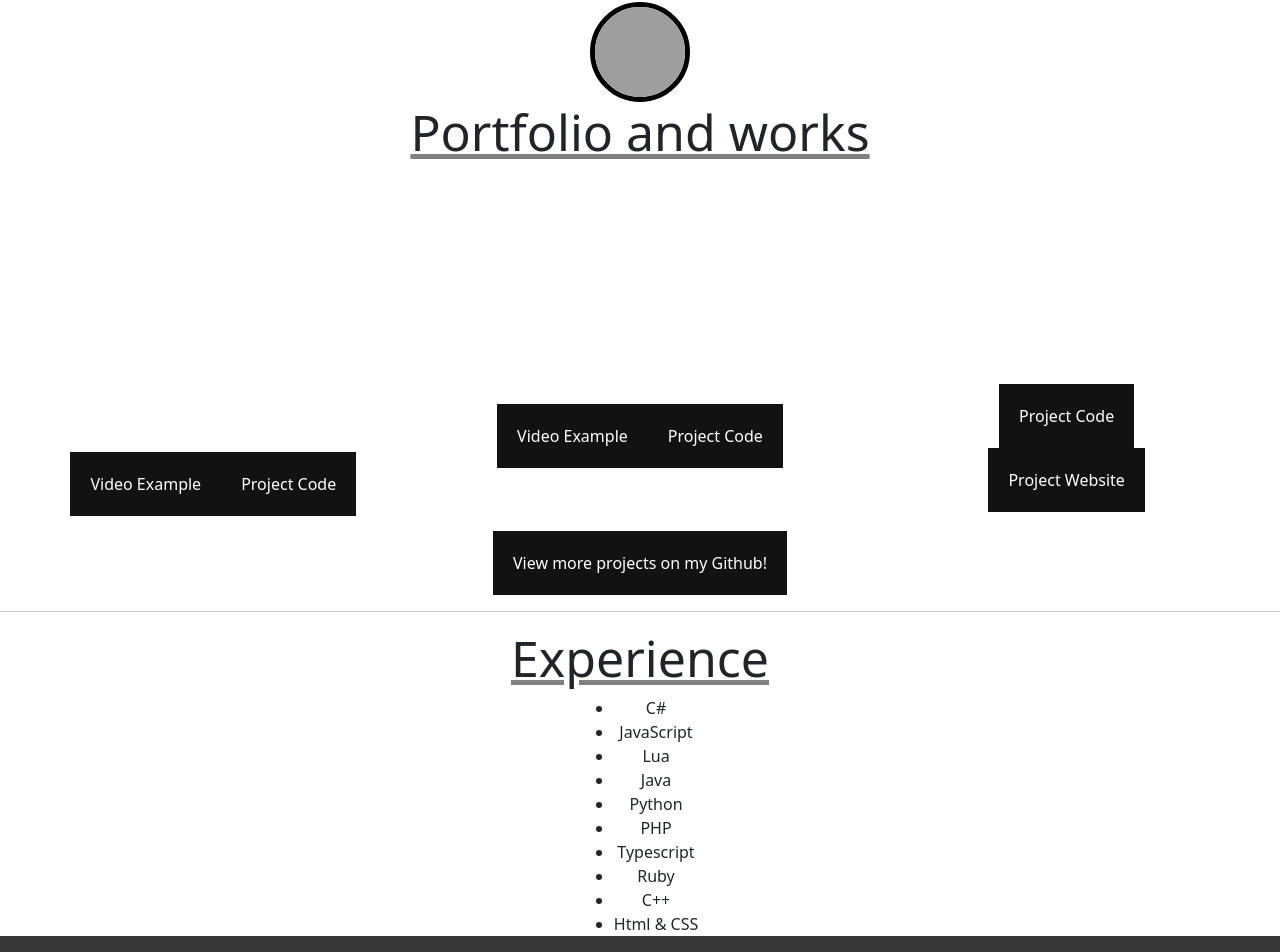
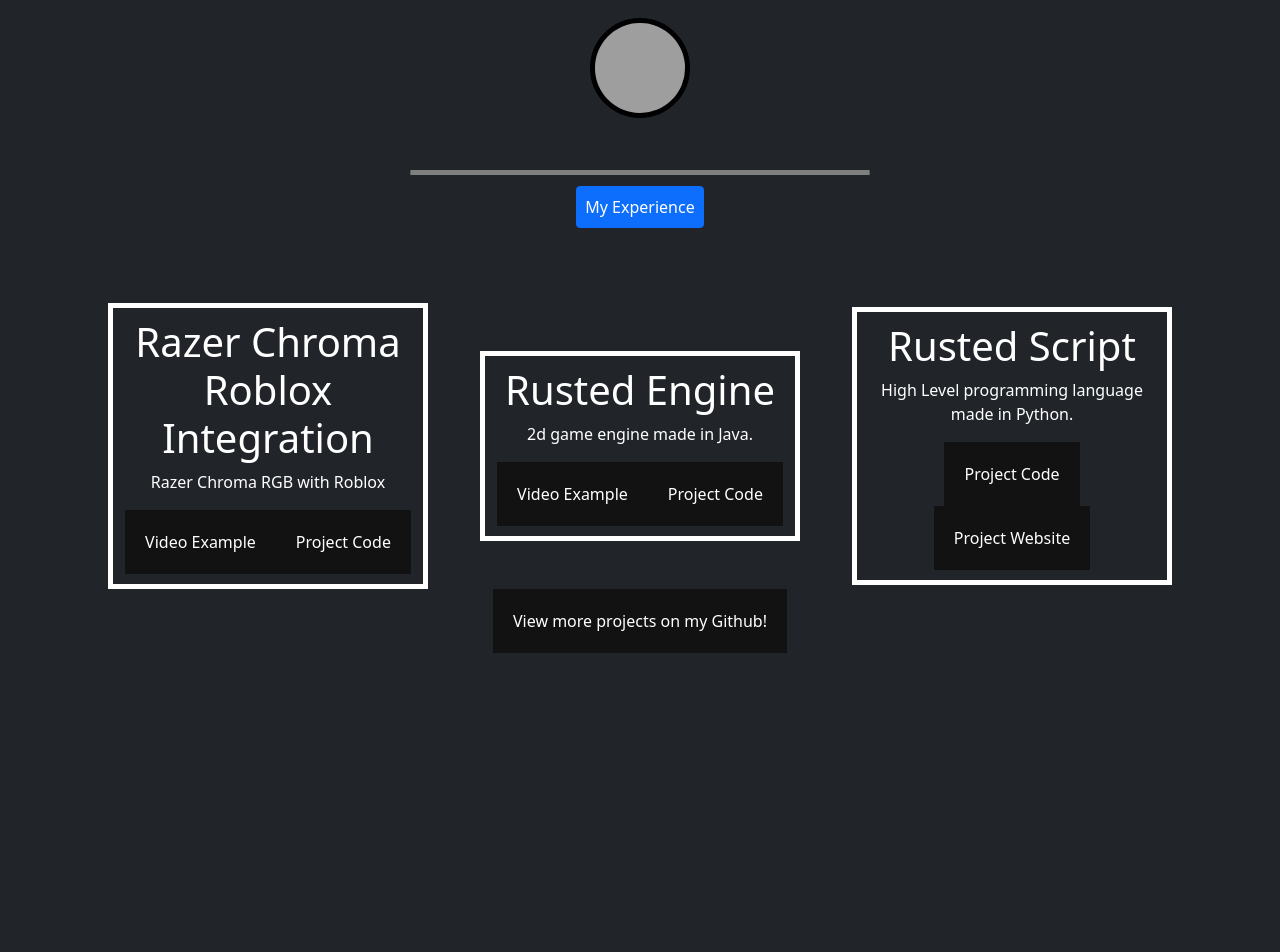
Before and after one commit to Olspe/certifiedrice-website, a Next.js app: page /portfolio in a window 1280 px wide. Shown: the part 108-1060 px from the top of the page. After the commit the page ends 800 px from the top, so only its background shows below. Built offline with nearby package versions, Linux system fonts and the light colour scheme; grey boxes are pictures that could not be loaded.

Commit message:
portfolio and bg changes, added bootstrap

```diff
--- a/pages/index.jsx
+++ b/pages/index.jsx
@@ -52,7 +52,7 @@
 
                 <a href="./portfolio">
                     {/* eslint-disable-next-line react/no-unescaped-entities */}
-                    <button>My portfolio and past work -></button>
+                    <button>My portfolio and past work -> </button>
                 </a>
             </div>
 
--- a/pages/portfolio.jsx
+++ b/pages/portfolio.jsx
@@ -2,16 +2,37 @@
 
 export default function Portfolio() {
   return (
-        <div>
+    <div class="bg-dark">
       <Head>
         <title>Certified_Rice</title>
-                <link rel="icon" href="https://avatars.githubusercontent.com/certifiedrice" />
-                <link rel="stylesheet" href="https://cdnjs.cloudflare.com/ajax/libs/font-awesome/6.0.0/css/all.min.css"
+        <link
+          rel="icon"
+          href="https://avatars.githubusercontent.com/certifiedrice"
+        />
+        <link
+          rel="stylesheet"
+          href="https://cdnjs.cloudflare.com/ajax/libs/font-awesome/6.0.0/css/all.min.css"
           integrity="sha512-9usAa10IRO0HhonpyAIVpjrylPvoDwiPUiKdWk5t3PyolY1cOd4DSE0Ga+ri4AuTroPR5aQvXU9xC6qOPnzFeg=="
-                      crossOrigin="anonymous" referrerPolicy="no-referrer"/>
-                <link href="https://cdn.jsdelivr.net/npm/bootstrap@5.1.3/dist/css/bootstrap.min.css" rel="stylesheet"
+          crossOrigin="anonymous"
+          referrerPolicy="no-referrer"
+        />
+        <link
+          href="https://cdn.jsdelivr.net/npm/bootstrap@5.1.3/dist/css/bootstrap.min.css"
+          rel="stylesheet"
           integrity="sha384-1BmE4kWBq78iYhFldvKuhfTAU6auU8tT94WrHftjDbrCEXSU1oBoqyl2QvZ6jIW3"
-                      crossOrigin="anonymous"></link>
+          crossOrigin="anonymous"
+        ></link>
+        <link
+          href="https://cdn.jsdelivr.net/npm/bootstrap@5.1.3/dist/css/bootstrap.min.css"
+          rel="stylesheet"
+          integrity="sha384-1BmE4kWBq78iYhFldvKuhfTAU6auU8tT94WrHftjDbrCEXSU1oBoqyl2QvZ6jIW3"
+          crossorigin="anonymous"
+        ></link>
+        <script
+          src="https://cdn.jsdelivr.net/npm/bootstrap@5.1.3/dist/js/bootstrap.bundle.min.js"
+          integrity="sha384-ka7Sk0Gln4gmtz2MlQnikT1wXgYsOg+OMhuP+IlRH9sENBO0LRn5q+8nbTov4+1p"
+          crossorigin="anonymous"
+        ></script>
       </Head>
 
       <div className="topnav">
@@ -20,14 +41,28 @@
         <a href="./contact">Contact</a>
         <a href="./portfolio">Portfolio/Work</a>
         <a href="./hire">Hire me!</a>
-                <a href="https://github.com/CertifiedRice/certifiedrice-website"><i className="fa-brands fa-github"></i>&nbsp; Source</a>
+        <a href="https://github.com/CertifiedRice/certifiedrice-website">
+          <i className="fa-brands fa-github"></i>&nbsp; Source
+        </a>
       </div>
 
-
+      <section class="container">
+        <div class="pt-3">
           <h1>Certified_Rice</h1>
-            <img src="https://avatars.githubusercontent.com/certifiedrice" className="profile-picture"></img>
+          <img
+            src="https://avatars.githubusercontent.com/certifiedrice"
+            className="profile-picture"
+          ></img>
           <h3 className="underline">Portfolio and works</h3>
-
+        </div>
+<button
+          type="button"
+          class="btn btn-primary p-2"
+          data-bs-toggle="modal"
+          data-bs-target="#exampleModal"
+        >
+          My Experience
+        </button>
         <div className="projects">
           <div className="box">
             <h1>Razer Chroma Roblox Integration</h1>
@@ -42,7 +77,6 @@
               <button>Project Code</button>
             </a>
           </div>
-
 
           <div className="box">
             <h1>Rusted Engine</h1>
@@ -69,7 +103,6 @@
               <button>Project Website</button>
             </a>
           </div>
-
         </div>
 
         <a href="https://github.com/CertifiedRice">
@@ -78,22 +111,67 @@
 
         <hr></hr>
 
-            <div>
-                <h1 className="underline">Experience</h1>
 
-                <ul>
-                    <li>C#</li>
-                    <li>JavaScript</li>
-                    <li>Lua</li>
-                    <li>Java</li>
-                    <li>Python</li>
-                    <li>PHP</li>
-                    <li>Typescript</li>
-                    <li>Ruby</li>
-                    <li>C++</li>
-                    <li>Html & CSS</li>
-                </ul>
+
+        <div
+          class="modal fade"
+          id="exampleModal"
+          tabindex="-1"
+          aria-labelledby="exampleModalLabel"
+          aria-hidden="true"
+        >
+          <div class="modal-dialog modal-dialog-centered">
+            <div class="modal-content">
+              <div class="modal-header bg-info">
+                <h3 class="modal-title text-dark" id="exampleModalLabel">
+                  My Experience
+                </h3>
+                <button
+                  type="button"
+                  class="btn-close"
+                  data-bs-dismiss="modal"
+                  aria-label="Close"
+                ></button>
+              </div>
+              <div class="modal-body text-black bg-light">
+                <table class="table">
+                  <tbody>
+                    <tr class="table-success">
+                      <th>C#</th>
+                      <th>Javascript</th>
+                      <th>Lua</th>
+                    </tr>
+                    <tr class="table-primary">
+                      <th>Python</th>
+                      <th>PHP</th>
+                      <th>Html & CSS</th>
+                    </tr>
+                    <tr class="table-info">
+                      <th>Java</th>
+                      <th>C++</th>
+                      <th>Typescript</th>
+                    </tr>
+                    <tr class="table-secondary">
+                      <th>Ruby</th>
+                    </tr>
+                  </tbody>
+                </table>
+              </div>
+              <div class="modal-footer bg-light">
+                <button
+                  type="button"
+                  class="btn btn-dark"
+                  data-bs-dismiss="modal"
+                >
+                  Close
+                </button>
               </div>
             </div>
-    )
+          </div>
+        </div>
+
+
+      </section>
+    </div>
+  );
 }
--- a/styles/globals.css
+++ b/styles/globals.css
@@ -1,7 +1,7 @@
 html,
 body {
   text-align: center;
-  background-color: #363636;
+  background-color: #212529;
   padding: 0;
   color: white;
   margin: 0;
```
Also changed, not shown: 2 other files (tests, documents, lock files or other folders). Lines whose indentation alone changed are shown as unchanged.
